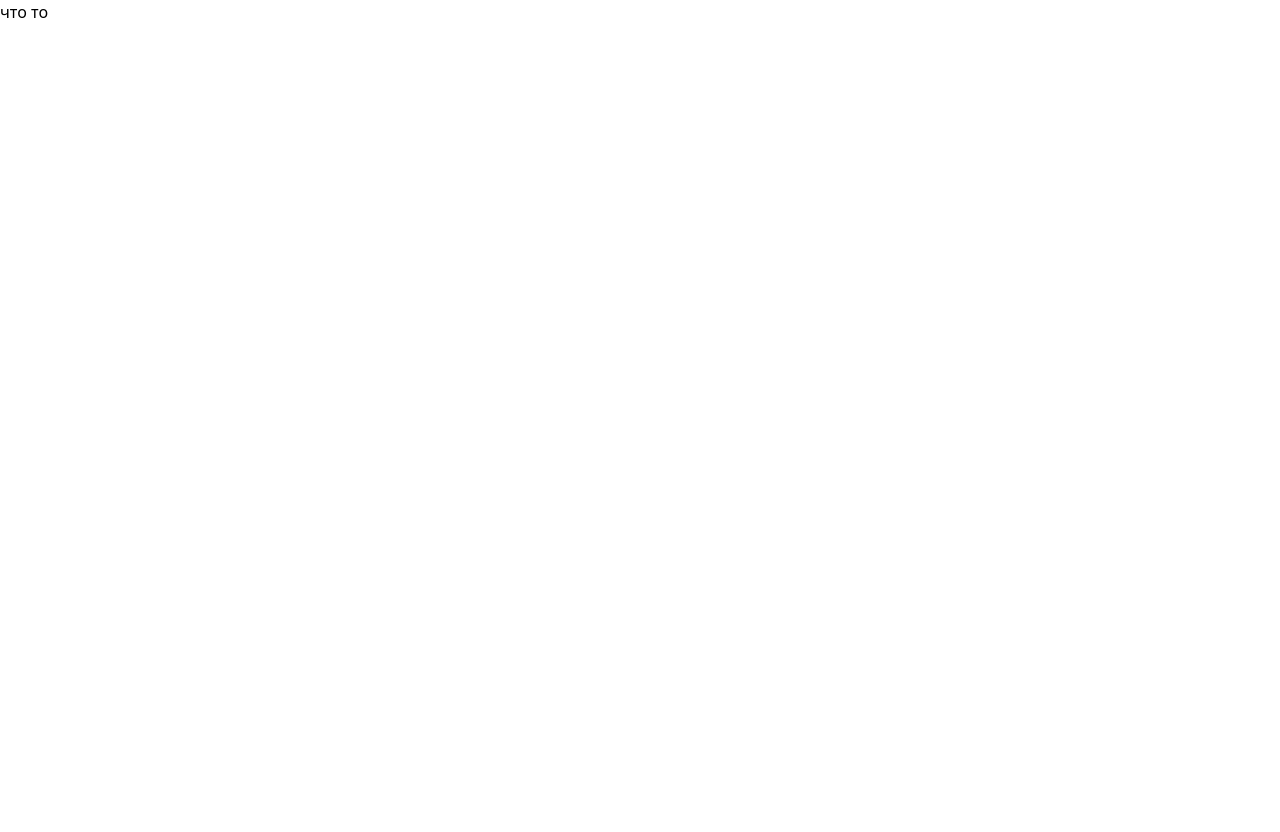
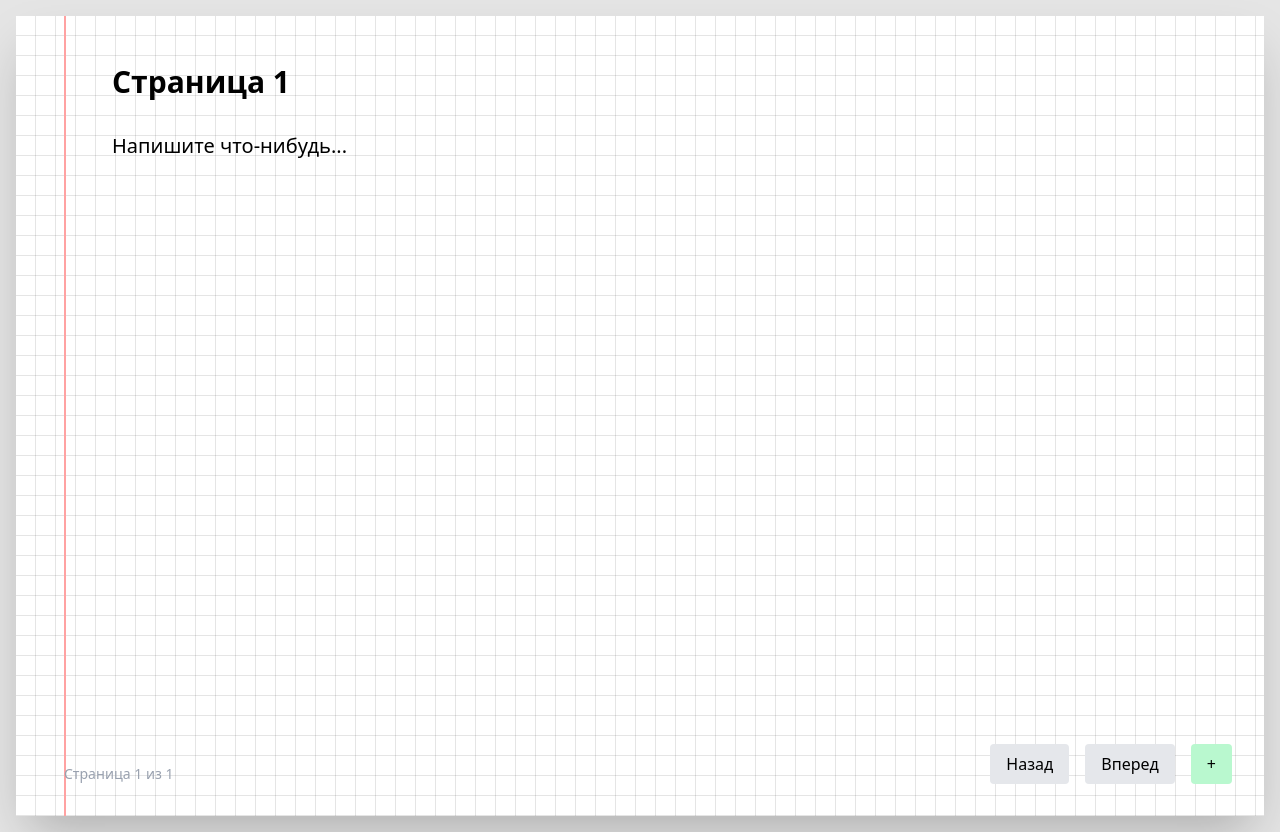
Before and after one commit to b4631119-oss/cuaderno, a Next.js app: page / in a window 1280 px wide. Both pictures are taken after a click on the button "ОТКРЫТЬ ТЕТРАДЬ →". Before the commit the page ends 800 px from the top, so only its background shows below. Built offline with nearby package versions, Linux system fonts and the light colour scheme.

Commit message:
Первый коммит проекта Cuaderno

```diff
--- a/src/app/globals.css
+++ b/src/app/globals.css
@@ -1,18 +1,10 @@
 @import "tailwindcss";
 
-.dog-ear {
-  position: relative;
+
+.notebook-grid {
+  background-image:
+    linear-gradient(rgba(0, 0, 0, 0.1) 1px, transparent 1px),
+    linear-gradient(90deg, rgba(0, 0, 0, 0.1) 1px, transparent 1px);
+  background-size: 20px 20px;
+  background-position: -1px -1px;
 }
-.dog-ear::before {
-  content: '';
-  position: absolute;
-  top: 0;
-  right: 0;
-  border-style: solid;
-  border-width: 0 40px 40px 0;
-  border-color: transparent #d1d5db transparent transparent; /* цвет "обратной стороны" */
-  transition: border-width 0.3s;
-}
-.dog-ear:hover::before {
-  border-width: 0 80px 80px 0; /* эффект разворачивания при наведении */
-}
--- a/src/app/page.tsx
+++ b/src/app/page.tsx
@@ -1,11 +1,13 @@
 "use client";
+
 import { useState } from "react";
 import Cover from "../components/Cover";
+import NotebookPage from "../components/NotebookPage";
 
 export default function Home() {
   const [opened, setOpened] = useState(false);
 
   if (!opened) return <Cover onOpen={() => setOpened(true)} />;
 
-  return <div>что то</div>;
+  return <NotebookPage />;
 }
--- a/src/components/NotebookPage.tsx
+++ b/src/components/NotebookPage.tsx
@@ -1,40 +1,90 @@
 "use client";
 
 import { useState } from "react";
-import { motion, AnimatePresence } from "framer-motion";
 
 export default function NotebookPage() {
   const [index, setIndex] = useState(0);
 
+  // Состояние для страниц
+  const [pages, setPages] = useState([
+    { title: "Страница 1", content: "Напишите что-нибудь..." }
+  ]);
+
+  // Функция обновления текста
+  const updateContent = (newContent: string) => {
+    const updated = [...pages];
+    updated[index].content = newContent;
+    setPages(updated);
+  };
+
+  // Функция обновления заголовка
+  const updateTitle = (newTitle: string) => {
+    const updated = [...pages];
+    updated[index].title = newTitle;
+    setPages(updated);
+  };
+
+  const currentPage = pages[index];
+
   return (
-    <div className="min-h-screen bg-neutral-200 flex items-center justify-center p-4">
-      <div className="relative w-full max-w-2xl h-[85vh] bg-white shadow-2xl notebook-grid p-12 overflow-hidden dog-ear">
+    <div className="min-h-screen w-full bg-neutral-200 flex items-center justify-center p-4">
+      <div className="relative w-full h-screen bg-white shadow-2xl notebook-grid p-12 overflow-hidden">
 
-        <AnimatePresence mode="wait">
-          <motion.div
-            key={index}
-            // Эффект загиба/скручивания при смене страницы
-            initial={{ rotateY: 90, opacity: 0 }}
-            animate={{ rotateY: 0, opacity: 1 }}
-            exit={{ rotateY: -90, opacity: 0 }}
-            transition={{ duration: 0.6, ease: "easeInOut" }}
-            style={{ transformStyle: "preserve-3d" }}
-            className="h-full origin-left"
+        {/* Красная линия */}
+        <div className="absolute left-12 top-0 bottom-0 w-0.5 bg-red-300" />
+
+        {/* Редактируемый заголовок */}
+        <input
+          type="text"
+          value={currentPage.title}
+          onChange={(e) => updateTitle(e.target.value)}
+          className="text-3xl font-bold ml-12 bg-transparent border-b-2 border-transparent hover:border-gray-300 focus:border-blue-400 outline-none transition"
+        />
+
+        {/* Редактируемый текст */}
+        <textarea
+          className="w-full h-[70%] mt-6 ml-12 text-xl leading-loose border-none outline-none resize-none bg-transparent"
+          value={currentPage.content}
+          onChange={(e) => updateContent(e.target.value)}
+          placeholder="Напишите что-нибудь..."
+          style={{ lineHeight: "2" }}
+        />
+
+        {/* Навигация */}
+        <div className="absolute bottom-8 right-8 flex gap-4">
+          <button
+            onClick={() => setIndex(i => Math.max(0, i - 1))}
+            className="px-4 py-2 bg-gray-200 rounded hover:bg-gray-300 transition"
+            disabled={index === 0}
           >
-            {/* Красная линия (поля) как в школьной тетради */}
-            <div className="absolute left-12 top-0 bottom-0 w-0.5 bg-red-300" />
+            Назад
+          </button>
+          <button
+            onClick={() => setIndex(i => Math.min(pages.length - 1, i + 1))}
+            className="px-4 py-2 bg-gray-200 rounded hover:bg-gray-300 transition"
+            disabled={index === pages.length - 1}
+          >
+            Вперед
+          </button>
 
-            <h1 className="text-3xl font-bold ml-12">Страница {index + 1}</h1>
-            <p className="mt-10 text-xl ml-12 leading-loose">
-              Здесь текст ложится по клеточкам...
-            </p>
-          </motion.div>
-        </AnimatePresence>
+          {/* Кнопка добавления страницы */}
+          <button
+            onClick={() => {
+              setPages([...pages, {
+                title: `Страница ${pages.length + 1}`,
+                content: ""
+              }]);
+              setIndex(pages.length);
+            }}
+            className="px-4 py-2 bg-green-200 rounded hover:bg-green-300 transition"
+          >
+            +
+          </button>
+        </div>
 
-        {/* Управление */}
-        <div className="absolute bottom-8 right-8 flex gap-4">
-          <button onClick={() => setIndex(i => Math.max(0, i - 1))}>Назад</button>
-          <button onClick={() => setIndex(i => i + 1)}>Вперед</button>
+        {/* Счетчик страниц */}
+        <div className="absolute bottom-8 left-12 text-sm text-gray-400">
+          Страница {index + 1} из {pages.length}
         </div>
       </div>
     </div>
```
